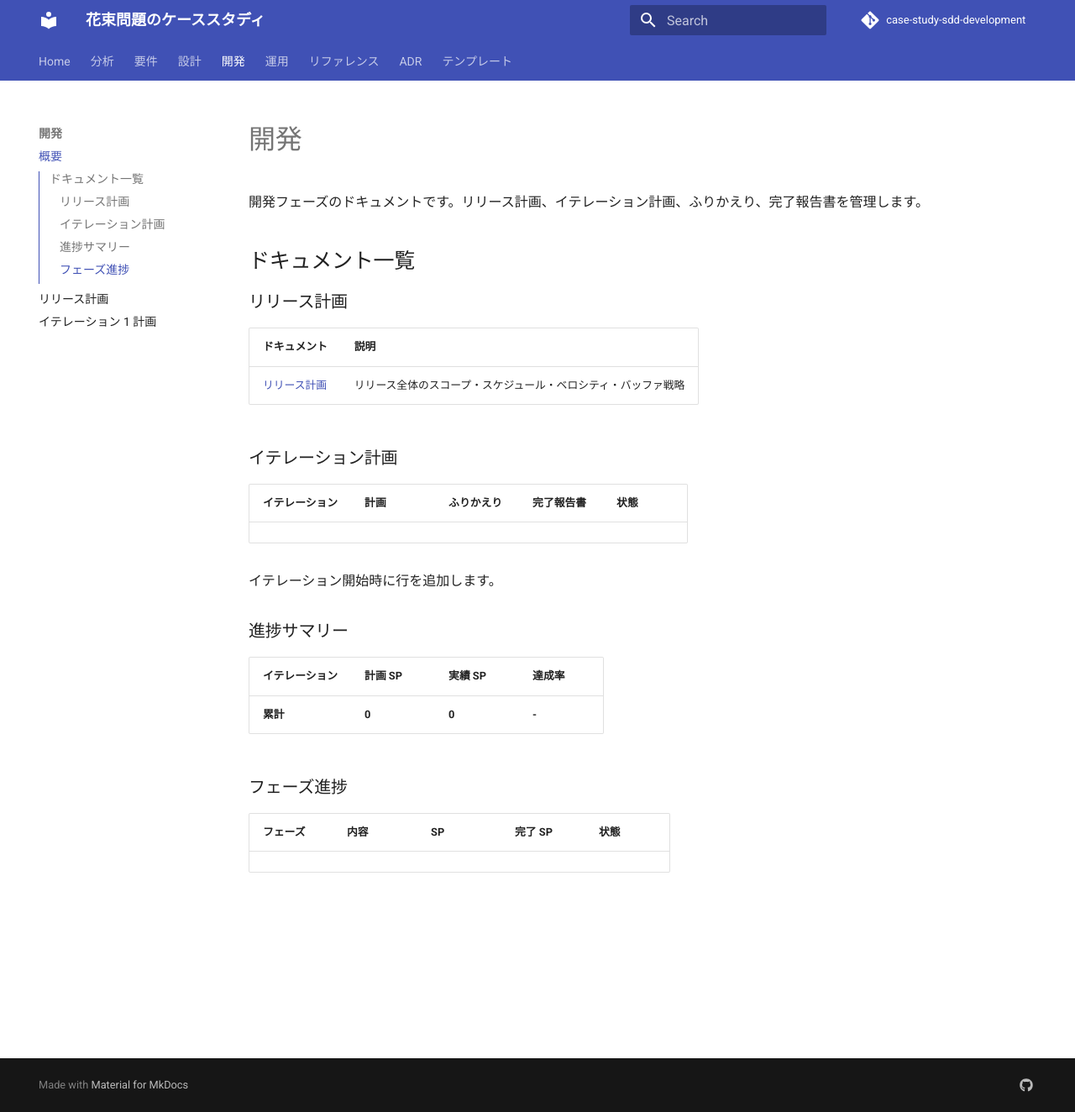
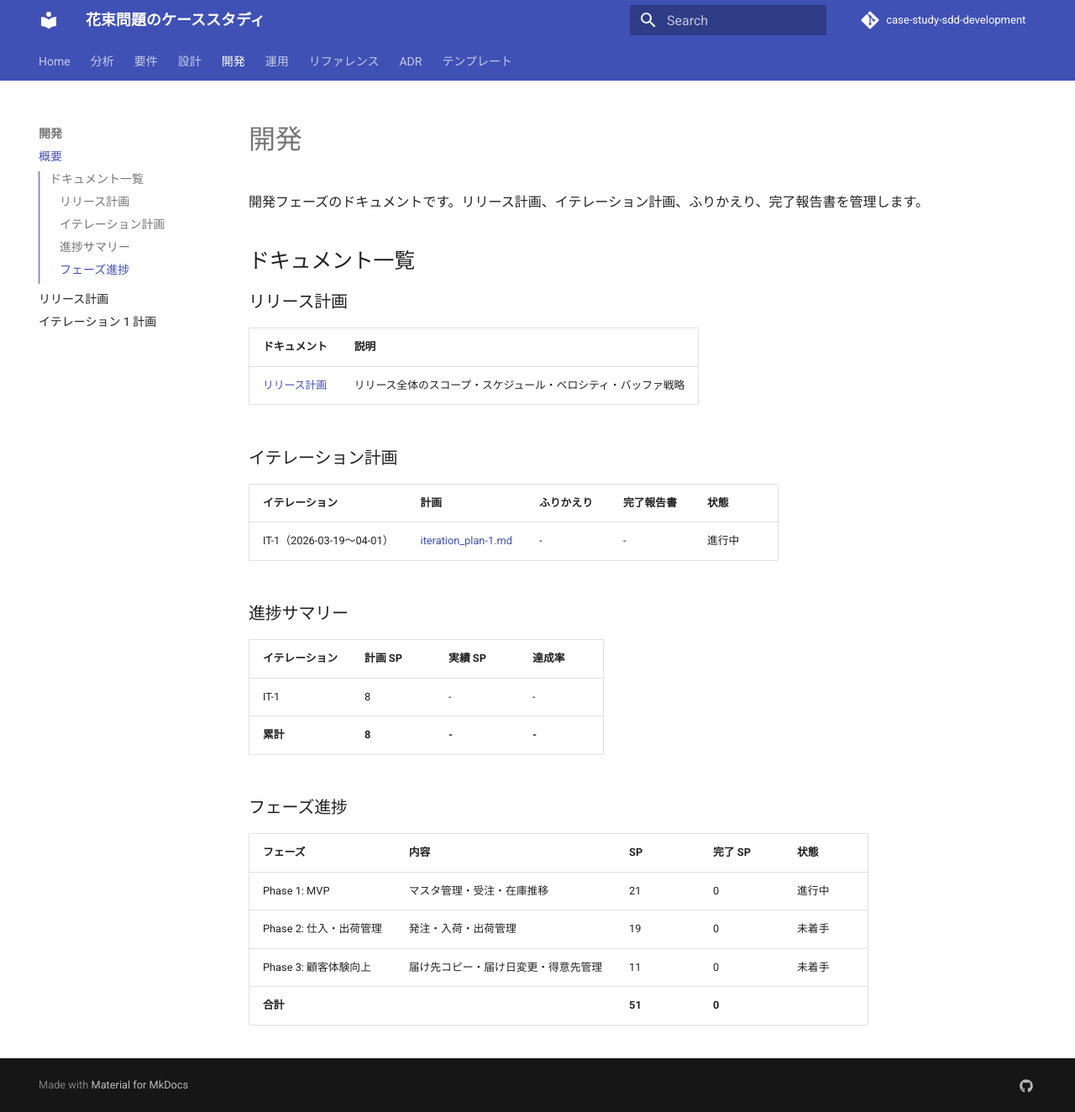
Before and after one commit to k2works/case-study-sdd-development, an MkDocs documentation site: the page built from docs/development/index.md, in a window 1280 px wide and 1324 px high. Shown: the whole window at 84% size. Built offline with MkDocs 1.6.1 and Material for MkDocs 9.7.7, drawn with Linux system fonts in a browser that asks for light colours; comment, search, counter and statistics services are not loaded.

Commit message:
docs(development): 開発インデックスを IT-1 進行中に更新

```diff
--- a/docs/development/index.md
+++ b/docs/development/index.md
@@ -7,23 +7,27 @@
 ### リリース計画
 
 | ドキュメント | 説明 |
-|-------------|------|
+| :--- | :--- |
 | [リリース計画](release_plan.md) | リリース全体のスコープ・スケジュール・ベロシティ・バッファ戦略 |
 
 ### イテレーション計画
 
 | イテレーション | 計画 | ふりかえり | 完了報告書 | 状態 |
-|---------------|------|-----------|-----------|------|
-
-イテレーション開始時に行を追加します。
+| :--- | :--- | :--- | :--- | :--- |
+| IT-1（2026-03-19〜04-01） | [iteration_plan-1.md](iteration_plan-1.md) | - | - | 進行中 |
 
 ### 進捗サマリー
 
 | イテレーション | 計画 SP | 実績 SP | 達成率 |
-|---------------|---------|---------|--------|
-| **累計** | **0** | **0** | **-** |
+| :--- | :--- | :--- | :--- |
+| IT-1 | 8 | - | - |
+| **累計** | **8** | **-** | **-** |
 
 ### フェーズ進捗
 
 | フェーズ | 内容 | SP | 完了 SP | 状態 |
-|---------|------|-----|---------|------|
+| :--- | :--- | :--- | :--- | :--- |
+| Phase 1: MVP | マスタ管理・受注・在庫推移 | 21 | 0 | 進行中 |
+| Phase 2: 仕入・出荷管理 | 発注・入荷・出荷管理 | 19 | 0 | 未着手 |
+| Phase 3: 顧客体験向上 | 届け先コピー・届け日変更・得意先管理 | 11 | 0 | 未着手 |
+| **合計** | | **51** | **0** | |
```
